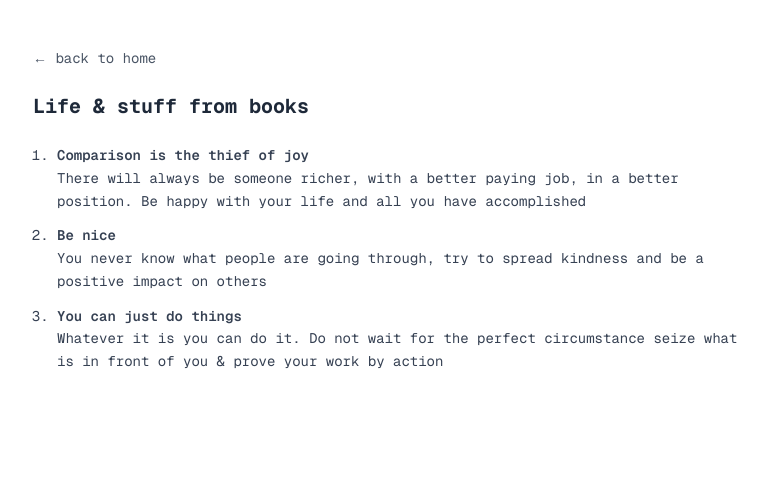
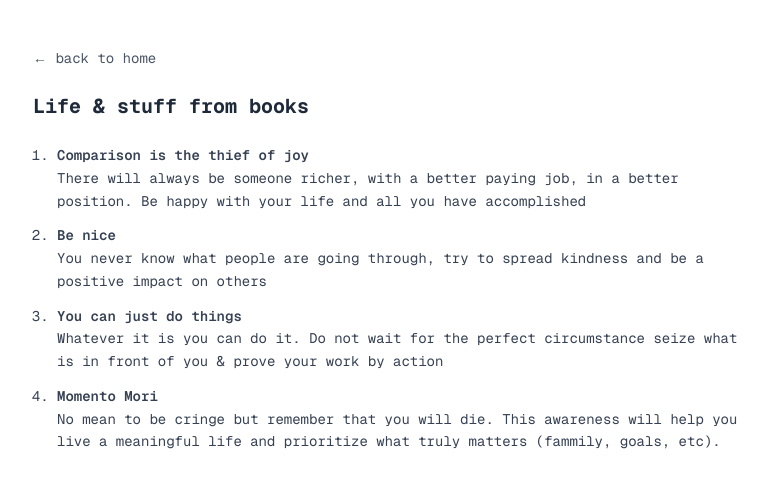
Before and after one commit to darielgu/oct-portfolio, a Next.js app: page /philosophy in a window 1280 px wide. Shown: the top 488 px of the page, without its empty margins (247-1015 px from the left). Built offline with nearby package versions, Linux system fonts and the light colour scheme.

Commit message:
momento mori

```diff
--- a/app/philosophy/page.tsx
+++ b/app/philosophy/page.tsx
@@ -42,6 +42,12 @@ const page = () => {
               circumstance seize what is in front of you & prove your work by
               action
             </li>
+            <li>
+              <span className="font-semibold">Momento Mori</span> <br /> No mean
+              to be cringe but remember that you will die. This awareness will
+              help you live a meaningful life and prioritize what truly matters
+              (fammily, goals, etc).
+            </li>
           </ol>
         </div>
       </main>
```
